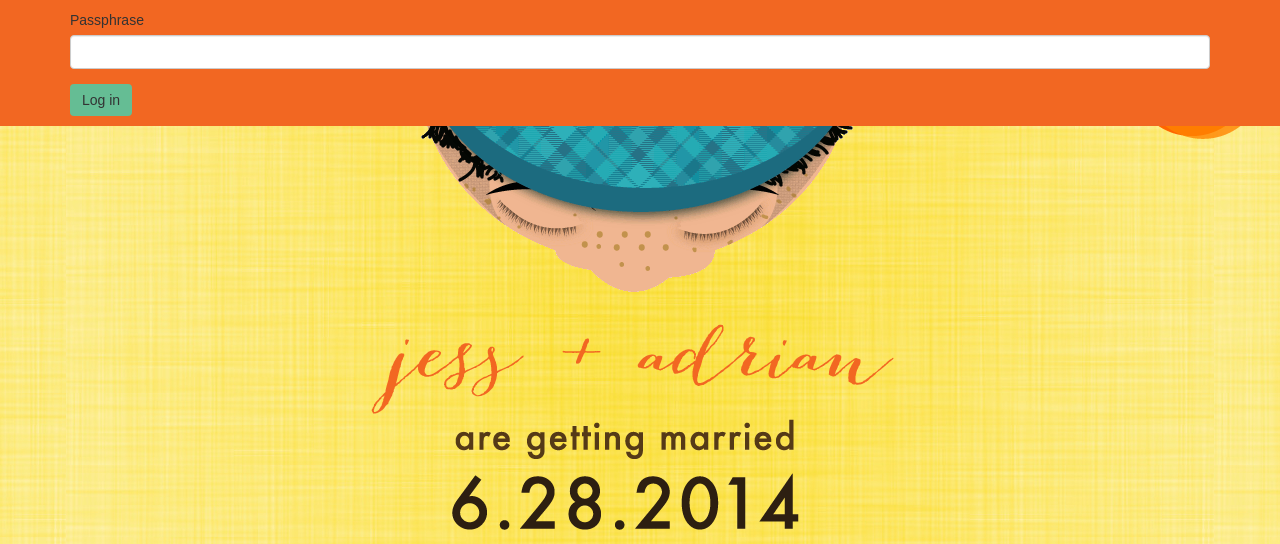
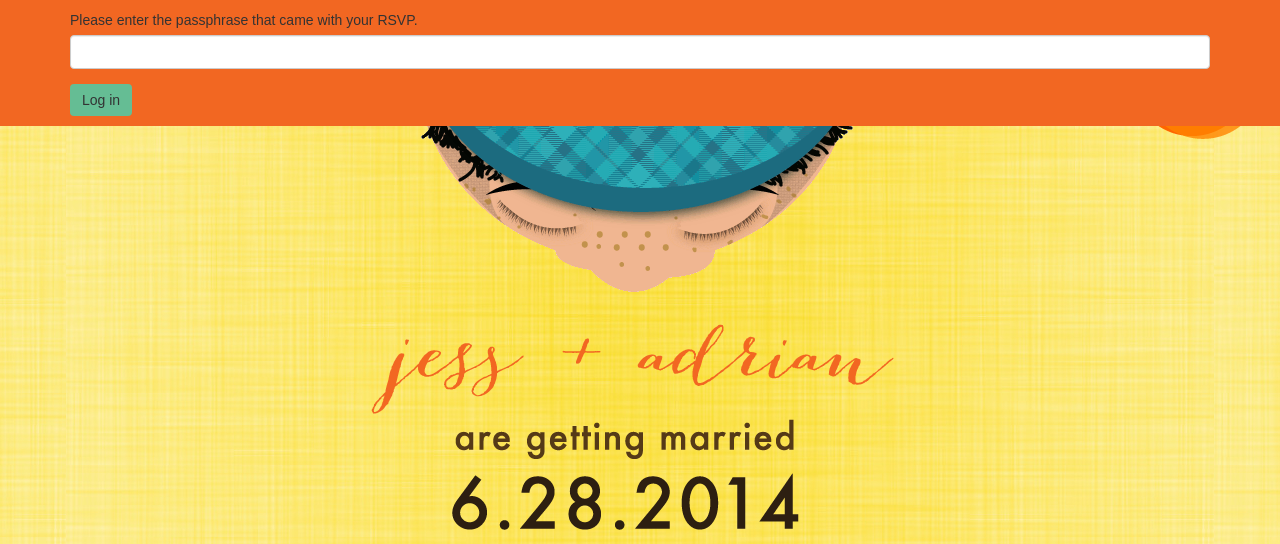
Before and after one commit to toolness/jessandadrian.us, a Django app: page /rsvp in a window 1280 px wide. Shown: the top 544 px of the page. Run offline with Django 3.2, Linux system fonts and the light colour scheme; some libraries are stand-ins or nearby versions.

Commit message:
changed passphrase label

```diff
--- a/jess/templates/jess/rsvp_form.html
+++ b/jess/templates/jess/rsvp_form.html
@@ -66,7 +66,7 @@
 <form method="post" action="{% url 'login' %}" autocomplete="off">
   {% csrf_token %}
   <div class="form-group">
-    <label for="id_passphrase">Passphrase</label>
+    <label for="id_passphrase">Please enter the passphrase that came with your RSVP.</label>
     <input type="text" name="passphrase" id="id_passphrase" class="form-control">
   </div>
 
```
